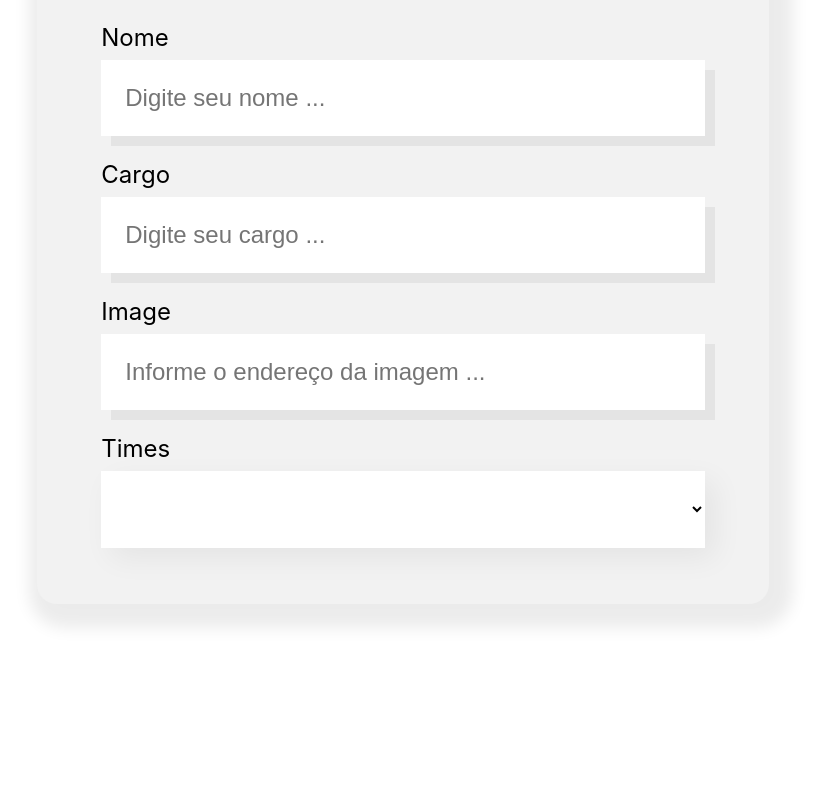
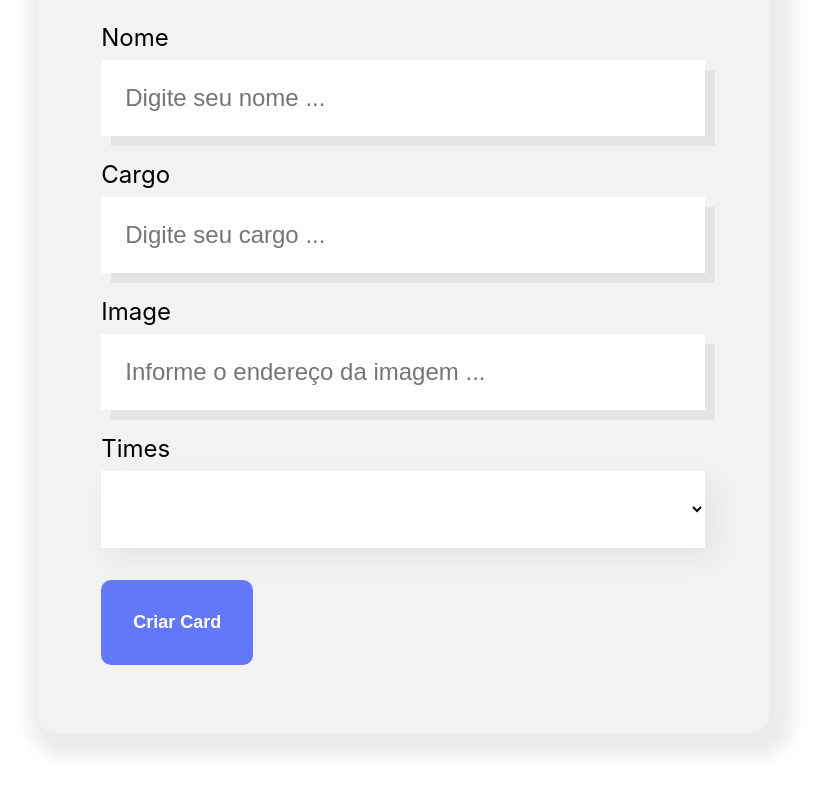
Before and after one commit to charlesbrcosta/Organo, a React (Create React App) app: page / in a window 1280 px wide. Shown: the part 664-1457 px from the top of the page, without its empty margins (237-1058 px from the left). Before the commit the page ends 1348 px from the top, so only its background shows below. Built offline with nearby package versions, Linux system fonts and the light colour scheme.

Commit message:
adicionado componente Button

```diff
--- /dev/null
+++ b/src/components/Button/Button.module.css
@@ -0,0 +1,20 @@
+.button {
+    background-color: #6278F7;
+    border-radius: 10PX;
+    font-weight: 700;
+    font-size: 18px;
+    padding: 32px;
+    border: none;
+    cursor: pointer;
+    color: #FFF;
+    margin: 32px 0;
+}
+
+.button:hover {
+    color: #95FFD4;
+}
+
+.button:active {
+    box-shadow: 0.2em 0.2em 0.2em #00080a6d;
+    transform: translate(0.2em, 0.2em);
+}
--- /dev/null
+++ b/src/components/Button/index.js
@@ -0,0 +1,9 @@
+import styles from './Button.module.css';
+
+export const Button = (props) => {
+    return(
+        <button className={ styles.button }>
+            { props.children }
+        </button>
+    );
+}
--- a/src/components/DropdownList/DropdownList.module.css
+++ b/src/components/DropdownList/DropdownList.module.css
@@ -12,5 +12,4 @@
     font-size: 24px;
     padding: 24px;
     box-sizing: border-box;
-    margin-bottom: 20px;
 }
--- a/src/components/Form/index.js
+++ b/src/components/Form/index.js
@@ -1,5 +1,6 @@
 import { TextField } from '../TextField';
 import { DropdownList } from '../DropdownList';
+import { Button } from '../Button';
 
 import styles from './Form.module.css';
 
@@ -25,6 +26,9 @@
                     label="Times"
                     items={ teams }
                 />
+                <Button>
+                    Criar Card
+                </Button>
             </form>
         </section>
     )
```
